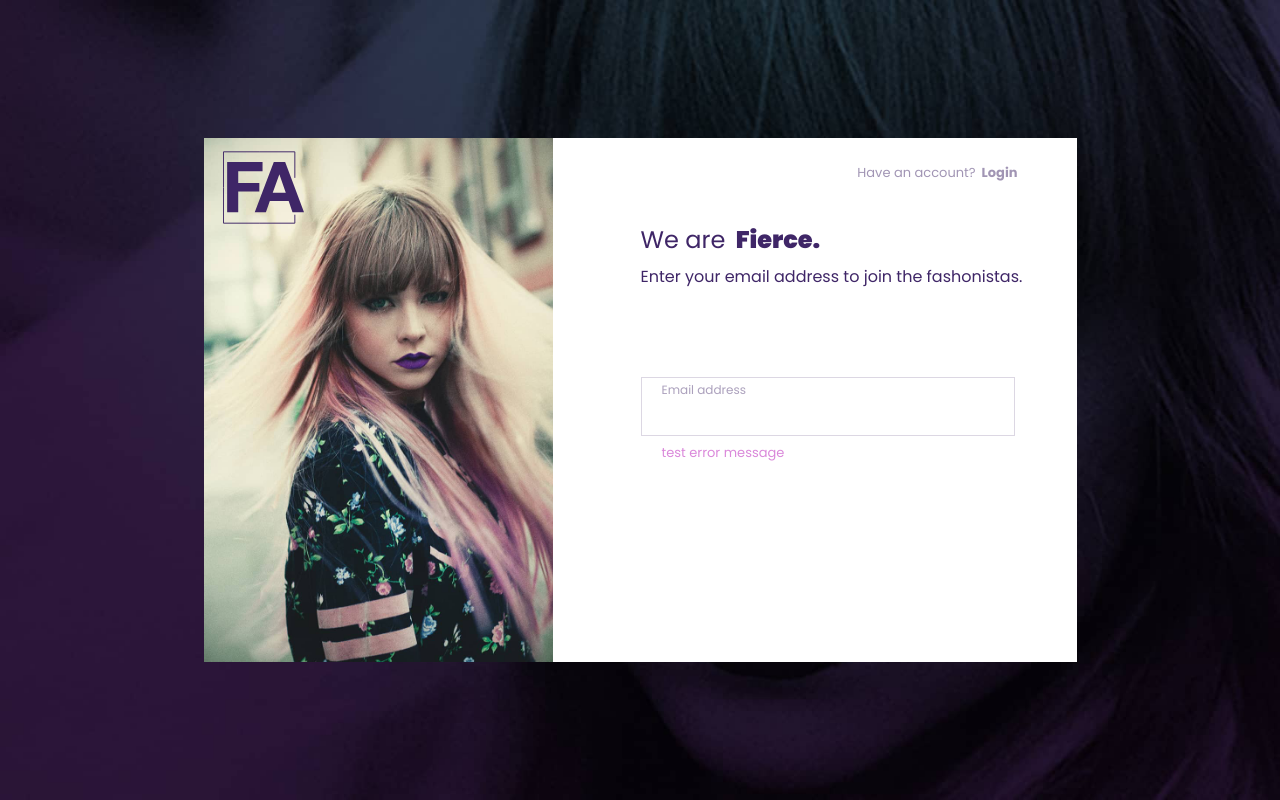
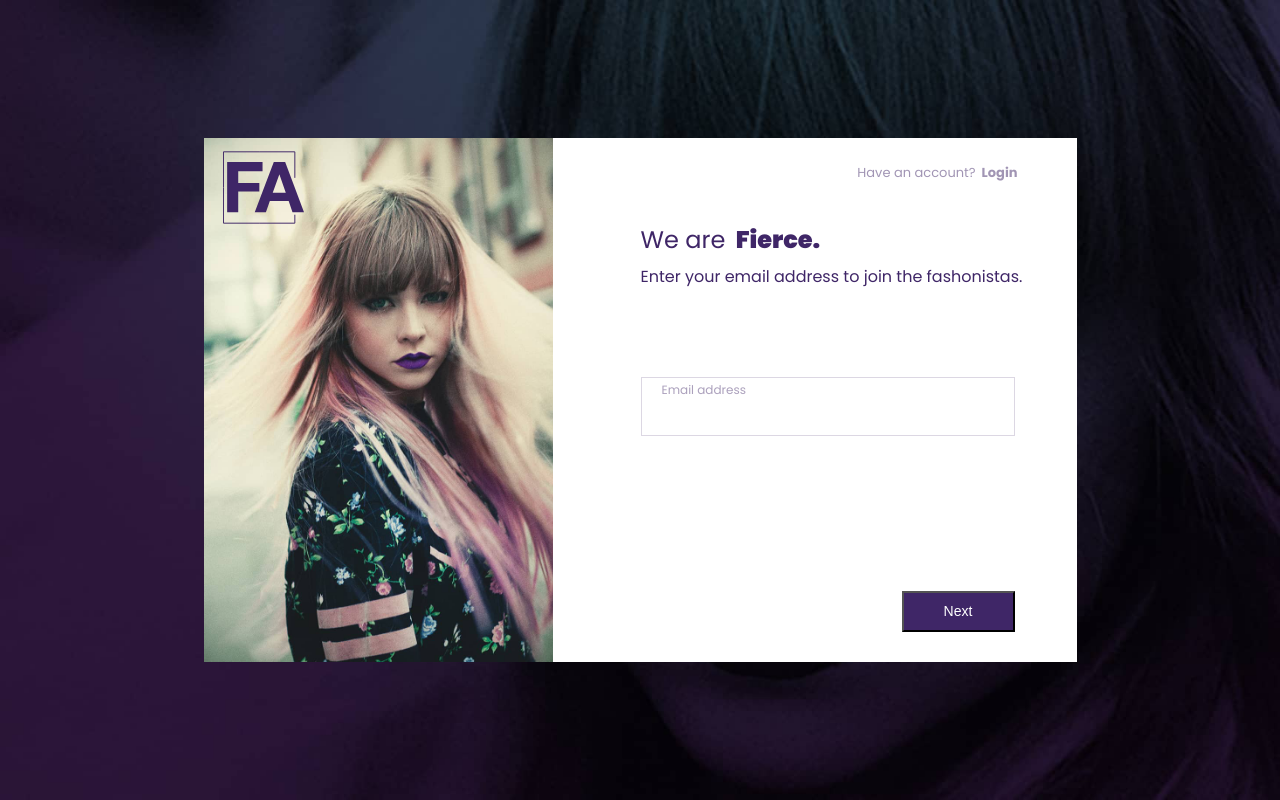
Before and after one commit to royledford/fashion-login-form, a React (Create React App) app: page /signup in a window 1280 px wide. Built offline with nearby package versions, Linux system fonts and the light colour scheme.

Commit message:
add signup form button

```diff
--- a/src/components/Login/LFbutton.css
+++ b/src/components/Login/LFbutton.css
@@ -0,0 +1,23 @@
+.lfbutton {
+  width: 113px;
+  height: 41px;
+
+  background-color: var(--brandcolor);
+  color: white;
+
+  font-size: 14px;
+  font-weight: 300;
+
+  outline: none;
+}
+
+.lfbutton:focus {
+  text-decoration: underline;
+}
+.lfbutton:hover {
+  text-decoration: underline;
+}
+
+.lfbutton:active {
+  background-color: var(--brandcolor-light);
+}
--- a/src/components/Login/LFbutton.js
+++ b/src/components/Login/LFbutton.js
@@ -4,21 +4,20 @@ import './LFbutton.css'
 
 export default class LFbutton extends Component {
   static propTypes = {
-    onClick: PropTypes.func,
-    someProp: PropTypes.string,
+    label: PropTypes.string.isRequired,
+    onClick: PropTypes.func.isRequired,
+    className: PropTypes.string,
   }
   static defaultProps = {
-    someProp: 'someValue',
-  }
-
-  constructor(props) {
-    super(props)
-    this.state = {
-      someState: true,
-    }
+    className: '',
   }
 
   render() {
-    return <h1>value</h1>
+    const { label, onClick, className } = this.props
+    return (
+      <button className={`lfbutton ${className}`} onClick={this.props.onClick}>
+        {label}
+      </button>
+    )
   }
 }
--- a/src/components/Login/Signup.css
+++ b/src/components/Login/Signup.css
@@ -50,3 +50,9 @@
   left: 88px;
   top: 339px;
 }
+
+.signup-button {
+  position: absolute;
+  bottom: 30px;
+  right: 62px;
+}
--- a/src/components/Login/Signup.js
+++ b/src/components/Login/Signup.js
@@ -7,6 +7,7 @@ import LFswitchLink from './LFswitchLink'
 import LFbanner from './LFbanner'
 import LFmessage from './LFmessage'
 import LFtextInput from './LFtextInput'
+import LFbutton from './LFbutton'
 
 import { brandcolor } from '../../styles/colors'
 import './Signup.css'
@@ -85,9 +86,9 @@ export default class Login extends Component {
               id="email"
               type="email"
               label="Email address"
-              errorMessage="test error message"
-              // errorMessage={errorEmail}
+              errorMessage={errorEmail}
             />
+            <LFbutton label="Next" className="signup-button" onClick={this.props.handleNextClick} />
             {/* <form onSubmit={onSubmit} className="signup-column">
               <input
                 hintText="Enter your email"
```
